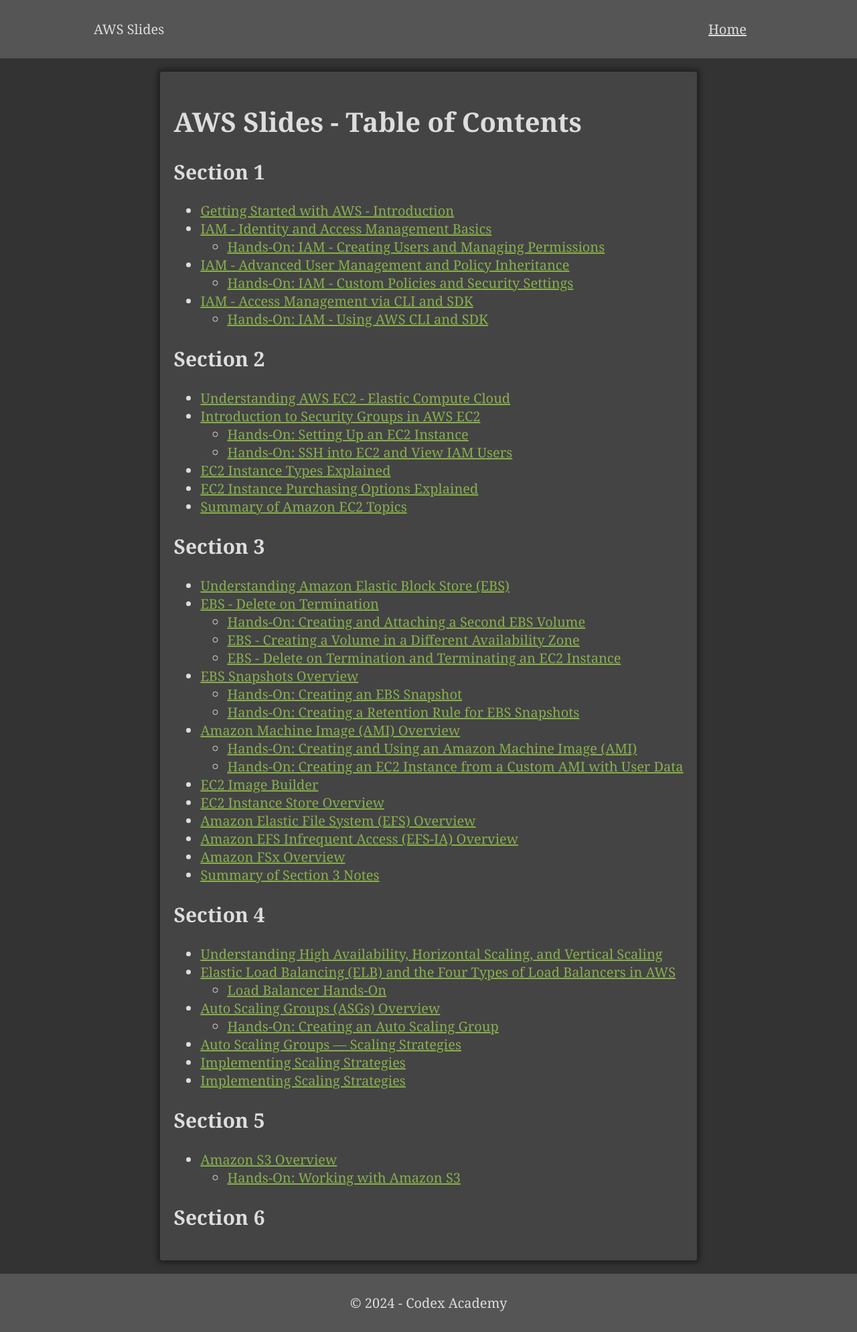
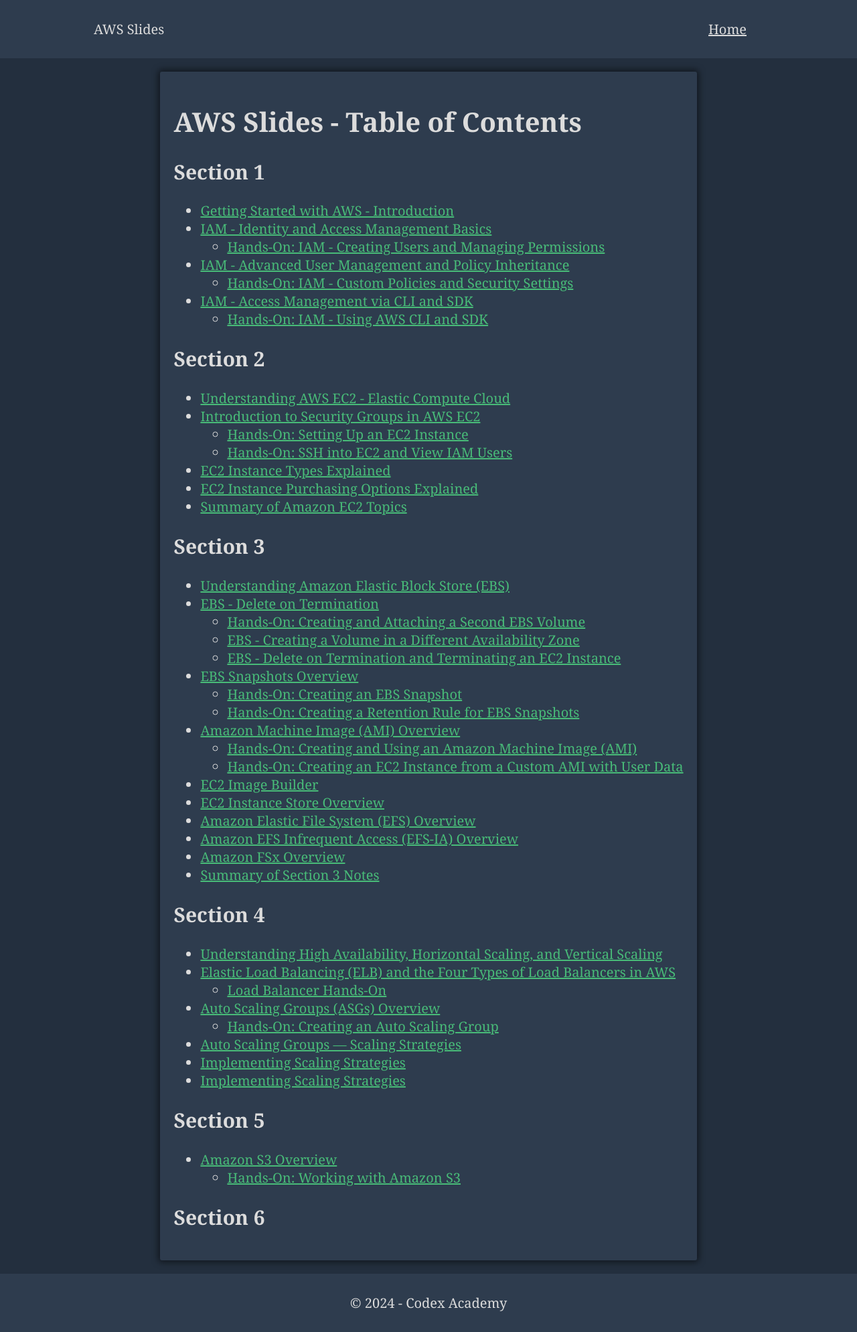
Before and after one commit to tm-LBenson/AWS-Slides, a Jekyll site: the page built from index.html, in a window 1280 px wide. Shown: the whole page at 67% size. Built offline with Jekyll 4.4.1, drawn with Linux system fonts in a browser that asks for light colours.

Commit message:
update styles to match aws dark theme

```diff
--- a/assets/css/pagination.css
+++ b/assets/css/pagination.css
@@ -3,33 +3,35 @@
 }
 
 button:hover {
-  background-color: #f0f0f0;
+  background-color: #484848; /* Darker background color on hover */
 }
 
 select {
   display: inline-block;
-  margin: 0 10px;
-  height: 80px;
+  margin: 0 5px; /* Reduced margin for better mobile scaling */
+  height: 40px; /* Reduced height for mobile */
   border: 1px solid #ccc;
-  background-color: #fafafa;
-  color: #333;
+  background-color: #333; /* Dark background color */
+  color: #dcdcdc; /* Light gray text */
   padding: 0 10px;
 }
 
 select option {
-  height: 80px;
   padding: 0 10px;
 }
+
 .pagination-button {
   border-radius: 7px;
-  padding: 3px 7px;
+  padding: 6px 14px;
   display: flex;
+  font-size: 22px;
   align-items: center;
   justify-content: center;
-  background: #f4f4f4;
+  background: #484848; /* Darker background color */
   border: none;
   text-align: center;
   cursor: pointer;
+  color: #dcdcdc; /* Light gray text */
 }
 
 .page-number-button {
@@ -37,17 +39,19 @@
 }
 
 .pagination-button:disabled {
-  background: #bfbfbf;
+  background: #777; /* Darker disabled button color */
   cursor: default;
 }
+
 .pagination-container {
   width: 100%;
   display: flex;
-  justify-content: flex-end;
-  gap: 10px;
+  justify-content: center; /* Centered pagination */
+  flex-wrap: wrap; /* Wrap pagination buttons on smaller screens */
+  gap: 5px; /* Reduced gap between buttons */
   margin-top: 20px;
-  margin-right: 10%;
 }
+
 .selected-page {
-  background-color: #88b04b;
+  background-color: #88b04b; /* AWS green for selected page */
 }
--- a/assets/css/styles.css
+++ b/assets/css/styles.css
@@ -1,11 +1,11 @@
 body {
   font-family: 'Georgia', serif;
-  color: #ddd;
+  color: #dcdcdc; /* Light gray text */
   display: flex;
   flex-direction: column;
   align-items: center;
   margin: auto;
-  background-color: #333;
+  background-color: #232f3e; /* Dark background */
   font-size: 20px;
 }
 
@@ -15,8 +15,8 @@
 }
 
 body > header {
-  background-color: #555;
-  color: #ddd;
+  background-color: #2e3c4e; /* Slightly lighter background for header */
+  color: #dcdcdc; /* Light gray text */
   width: 100%;
 }
 
@@ -28,13 +28,13 @@
 }
 
 header > p {
-  color: #ddd;
+  color: #dcdcdc; /* Light gray text */
   font-size: 1.2rem;
   margin: auto 15px;
 }
 
 .post-meta {
-  color: #aaa;
+  color: #9a9a9a; /* Light gray for post metadata */
 }
 
 header h1 {
@@ -43,7 +43,7 @@
 }
 
 main {
-  background-color: #444;
+  background-color: #2e3c4e; /* Slightly lighter background for main content */
   padding: 20px;
   margin: 20px 0;
   border-radius: 3px;
@@ -54,8 +54,8 @@
 }
 
 footer {
-  background-color: #555;
-  color: #ddd;
+  background-color: #2e3c4e; /* Slightly lighter background for footer */
+  color: #dcdcdc; /* Light gray text */
   text-align: center;
   padding: 10px 0;
   width: 100%;
@@ -76,7 +76,7 @@
 }
 
 nav ul li a {
-  color: #ddd;
+  color: #dcdcdc; /* Light gray text */
 }
 
 h1,
@@ -85,20 +85,21 @@
 h4,
 h5,
 h6 {
-  color: #ddd;
+  color: #dcdcdc; /* Light gray text */
 }
 
 a {
-  color: #88b04b; /* Pantone's Greenery color, like an old library lamp */
+  color: #48bb78; /* AWS green color for links */
 }
+
 p {
   display: inline-block;
 }
+
 article {
   display: flex;
   flex-direction: column;
   justify-content: space-between;
-
   min-height: 70vh;
 }
 
```
